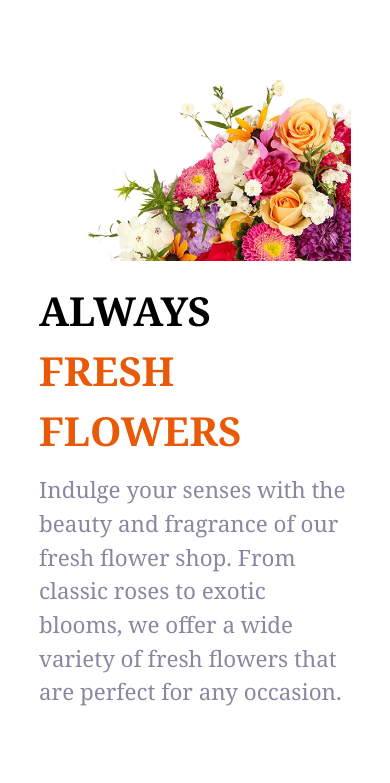
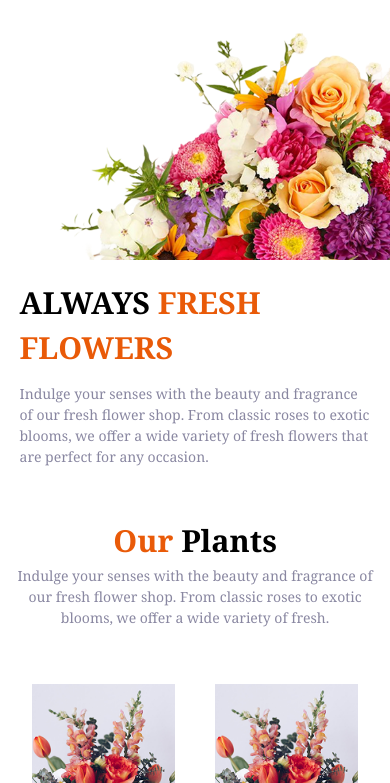
Before and after one commit to ghostarafat/assignment2, a plain HTML site: page index.html in a window 390 px wide. Shown: the part 61-844 px from the top of the page. Drawn offline with nearby package versions, Linux system fonts and the light colour scheme.

Commit message:
in mobile responsive-text polishing done, others things also,mobile responsive part  all done nicely

```diff
--- a/index.html
+++ b/index.html
@@ -35,10 +35,10 @@
       </nav>
       <div class="hero">
         <div class="hero-text space-y-3">
-          <h1 class="hero-title font-bold">
+          <h1 class="mobile-title hero-title font-bold">
             ALWAYS <span class="highlight">FRESH FLOWERS</span>
           </h1>
-          <p class="description dark-1">
+          <p class="mobile-p description dark-1">
             Indulge your senses with the beauty and fragrance of our fresh
             flower shop. From classic roses to exotic blooms, we offer a wide
             variety of fresh flowers that are perfect for any occasion.
@@ -53,10 +53,10 @@
             <!-- Our Plants Section  -->
       <section class="max-w-7xl mx-auto px-4 py-10 text-center">
         <div class="mb-10">
-          <h2 class="text-5xl font-bold">
+          <h2 class="text-5xl font-bold mobile-title">
             <span class="highlight">Our</span> <span>Plants</span>
           </h2>
-          <p class="mt-2 max-w-3xl mx-auto description dark-1">
+          <p class="mobile-p mt-2 max-w-3xl mx-auto description dark-1">
             Indulge your senses with the beauty and fragrance of our fresh
             flower shop. From classic roses to exotic blooms, we offer a wide
             variety of fresh.
@@ -213,7 +213,7 @@
             <!-- Latest Deal section -->
       <section class="max-w-7xl mx-auto px-4 py-12">
              <!-- Title & Subtitle -->
-           <h2 class="text-center text-5xl font-bold mb-4">
+           <h2 class="text-center text-5xl font-bold mb-4 mobile-title">
            <span class="highlight">Latest</span> <span class="text-black">Deals</span>
            </h2>
            <p class="text-center text-gray-500 max-w-2xl mx-auto mb-10">
@@ -259,8 +259,8 @@
        <img src="assets/news-letter-bg.png"alt="Flowers Background"
        class="absolute inset-0 w-full h-full object-cover" />
 
-       <div class="relative z-10 max-w-4xl w-full px-4">
-          <h2 class="text-3xl md:text-5xl font-bold text-white mb-8">
+       <div class="relative z-10 max-w-4xl w-full px-4 ">
+          <h2 class="text-xl md:text-5xl font-bold text-white mb-8 ">
             Join the colorful Bunch
           </h2>
 
--- a/styles/style.css
+++ b/styles/style.css
@@ -1,4 +1,5 @@
 @import url('https://fonts.googleapis.com/css2?family=Noto+Serif:ital,wght@0,100..900;1,100..900&display=swap');
+
 .noto-serif-font {
   font-family: "Noto Serif", serif;
   font-optical-sizing: auto;
@@ -13,14 +14,17 @@
 .dark-1 {
   color: #8987a1;
 }
+
 .dark-2 {
   color: #111111;
 }
+
 .highlight {
   color: #e95a08;
 }
+
 .description {
-  font-size: 1.4rem;
+  font-size: 1.3rem;
 }
 
 /* main styles */
@@ -36,22 +40,27 @@ nav {
   justify-content: space-between;
   padding: 20px 10%;
 }
+
 nav ul {
   display: flex;
   margin-left: 2rem;
 }
+
 ul .nav-links {
   display: flex;
   align-items: center;
 }
+
 nav li {
   list-style: none;
   margin-left: 2rem;
 }
+
 nav a {
   text-decoration: none;
   font-size: 1rem;
 }
+
 .cart {
   display: flex;
   align-items: center;
@@ -69,12 +78,15 @@ nav a {
   align-items: center;
   padding: 50px 10%;
 }
+
 .hero-text {
   width: 50%;
 }
+
 .hero-title {
   font-size: 4.3rem;
 }
+
 /* .hero img {
   width: 570px;
 } */
@@ -85,6 +97,7 @@ nav a {
     display: none;
     padding: 0%;
   }
+
   /* nav {
     margin: 2rem 1rem;
   } */
@@ -97,15 +110,30 @@ nav a {
 
   .hero {
     flex-direction: column-reverse;
+    padding: 0;
   }
+
+  .hero img {
+    width: 100%;
+    /*  এটা যোগ করো */
+    height: auto;
+    object-fit: cover;
+  }
+
   .hero-text {
     text-align: left;
     padding: 20px 0%;
     width: 100%;
+    padding: 5%;
   }
 
-  .hero-title {
-    font-size: 2.5rem;
+  .mobile-title {
+    font-size: 1.9rem;
   }
 
+  .mobile-p {
+    font-size: 0.875rem;
+  }
+
+
 }
```
